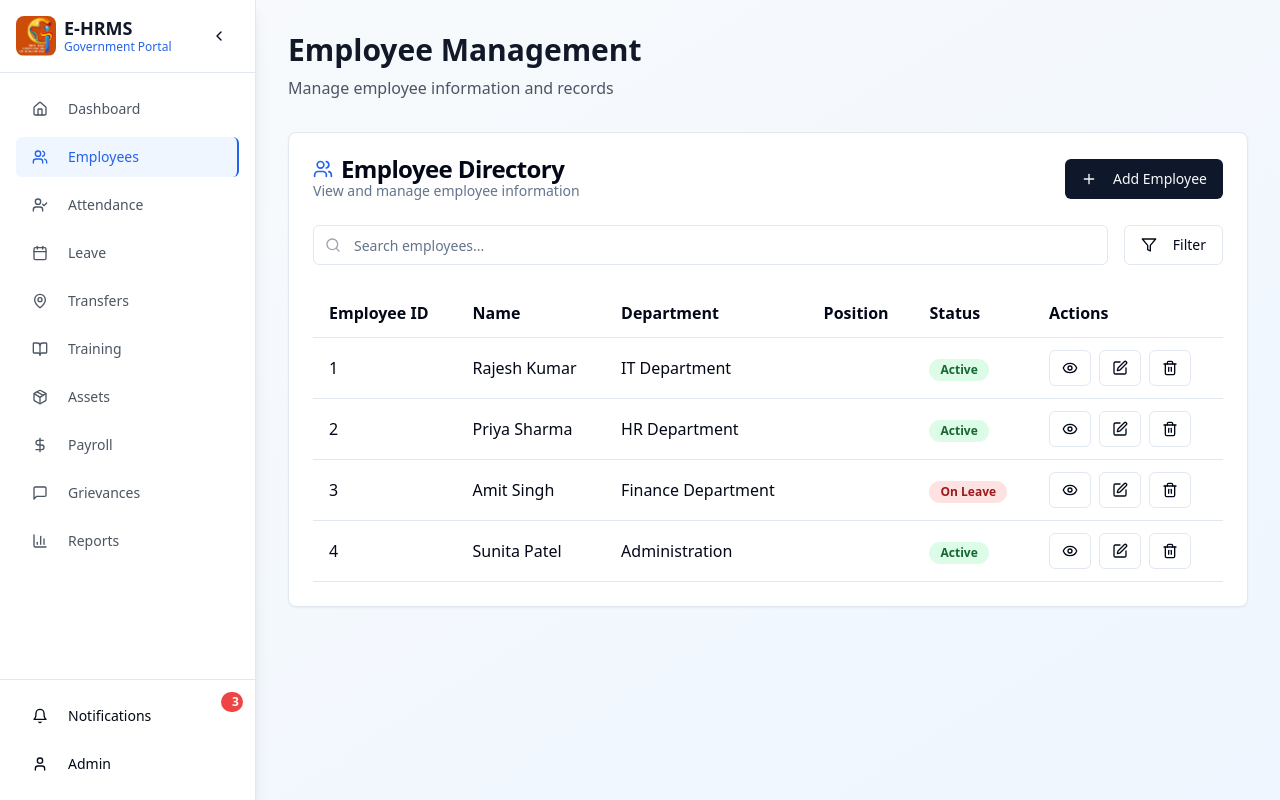
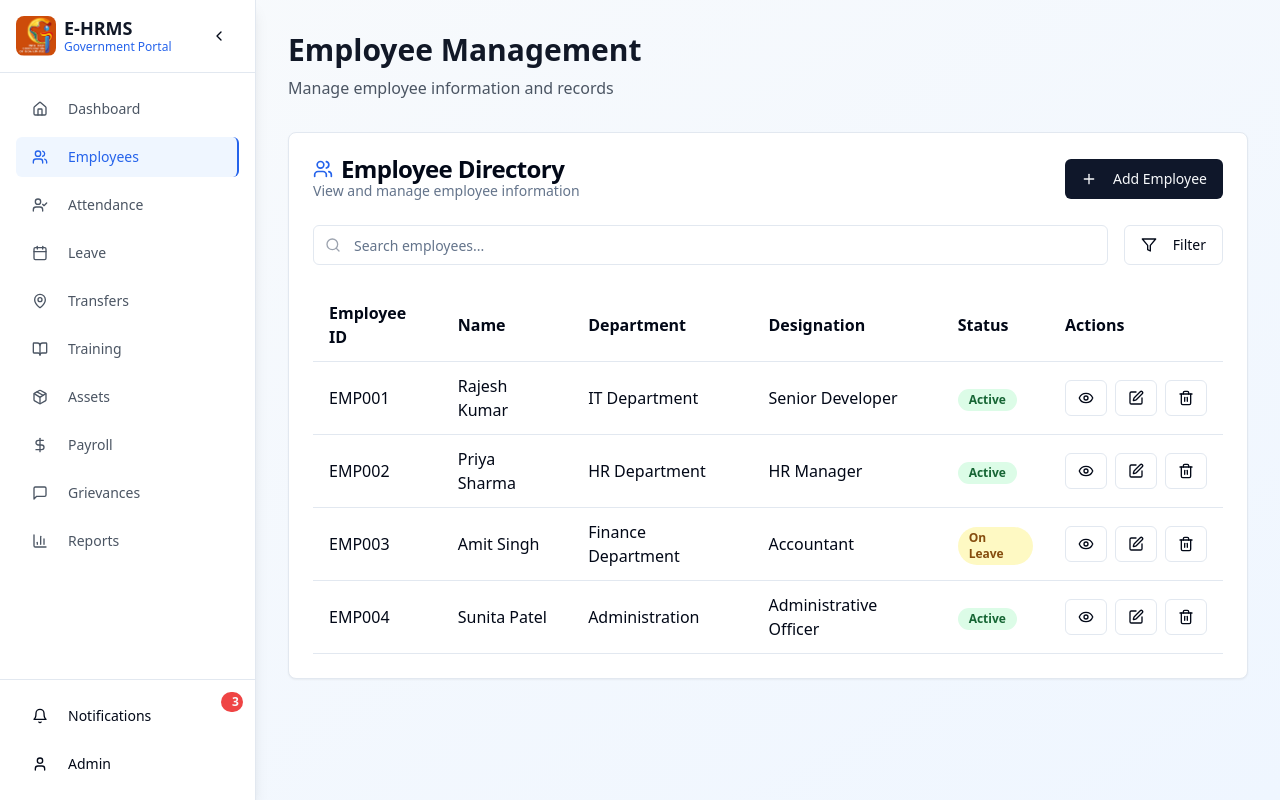
Before and after one commit to TringappsNet/e-hrms-flow-nexus, a React (Vite) app: page /employees in a window 1280 px wide. Built offline with nearby package versions, Linux system fonts and the light colour scheme.

Commit message:
Fix type errors and import issues
Fixes type errors related to missing properties in `Asset` and `Employee` interfaces, and resolves an import error in `PayrollManagement`.

```diff
--- a/src/pages/AssetManagement.tsx
+++ b/src/pages/AssetManagement.tsx
@@ -17,8 +17,8 @@ const AssetManagement = () => {
 
   const filteredAssets = assets.filter(asset =>
     asset.name.toLowerCase().includes(searchTerm.toLowerCase()) ||
-    asset.category.toLowerCase().includes(searchTerm.toLowerCase()) ||
-    asset.assignedTo.toLowerCase().includes(searchTerm.toLowerCase())
+    asset.type.toLowerCase().includes(searchTerm.toLowerCase()) ||
+    (asset.assignedEmployee && asset.assignedEmployee.toLowerCase().includes(searchTerm.toLowerCase()))
   );
 
   const handleAddAsset = (assetData: Omit<Asset, 'id'>) => {
@@ -35,7 +35,7 @@ const AssetManagement = () => {
       'Available': 'bg-green-100 text-green-800',
       'Assigned': 'bg-blue-100 text-blue-800',
       'Under Maintenance': 'bg-yellow-100 text-yellow-800',
-      'Damaged': 'bg-red-100 text-red-800'
+      'Disposed': 'bg-red-100 text-red-800'
     };
     return statusColors[status as keyof typeof statusColors] || 'bg-gray-100 text-gray-800';
   };
@@ -102,7 +102,7 @@ const AssetManagement = () => {
                   <tr className="border-b">
                     <th className="text-left py-3 px-4">Asset ID</th>
                     <th className="text-left py-3 px-4">Name</th>
-                    <th className="text-left py-3 px-4">Category</th>
+                    <th className="text-left py-3 px-4">Type</th>
                     <th className="text-left py-3 px-4">Assigned To</th>
                     <th className="text-left py-3 px-4">Purchase Date</th>
                     <th className="text-left py-3 px-4">Value</th>
@@ -113,10 +113,10 @@ const AssetManagement = () => {
                 <tbody>
                   {filteredAssets.map((asset) => (
                     <tr key={asset.id} className="border-b hover:bg-gray-50">
-                      <td className="py-3 px-4 font-medium">{asset.id}</td>
+                      <td className="py-3 px-4 font-medium">{asset.assetId}</td>
                       <td className="py-3 px-4">{asset.name}</td>
-                      <td className="py-3 px-4">{asset.category}</td>
-                      <td className="py-3 px-4">{asset.assignedTo}</td>
+                      <td className="py-3 px-4">{asset.type}</td>
+                      <td className="py-3 px-4">{asset.assignedEmployee || 'Unassigned'}</td>
                       <td className="py-3 px-4">{new Date(asset.purchaseDate).toLocaleDateString()}</td>
                       <td className="py-3 px-4">₹{asset.value.toLocaleString()}</td>
                       <td className="py-3 px-4">
--- a/src/pages/EmployeeManagement.tsx
+++ b/src/pages/EmployeeManagement.tsx
@@ -20,7 +20,7 @@ const EmployeeManagement = () => {
   const filteredEmployees = employees.filter(employee =>
     employee.name.toLowerCase().includes(searchTerm.toLowerCase()) ||
     employee.department.toLowerCase().includes(searchTerm.toLowerCase()) ||
-    employee.position.toLowerCase().includes(searchTerm.toLowerCase())
+    employee.designation.toLowerCase().includes(searchTerm.toLowerCase())
   );
 
   const handleAddEmployee = (employeeData: Omit<Employee, "id">) => {
@@ -133,7 +133,7 @@ const EmployeeManagement = () => {
                     <th className="text-left py-3 px-4">Employee ID</th>
                     <th className="text-left py-3 px-4">Name</th>
                     <th className="text-left py-3 px-4">Department</th>
-                    <th className="text-left py-3 px-4">Position</th>
+                    <th className="text-left py-3 px-4">Designation</th>
                     <th className="text-left py-3 px-4">Status</th>
                     <th className="text-left py-3 px-4">Actions</th>
                   </tr>
@@ -141,15 +141,17 @@ const EmployeeManagement = () => {
                 <tbody>
                   {filteredEmployees.map((employee) => (
                     <tr key={employee.id} className="border-b hover:bg-gray-50">
-                      <td className="py-3 px-4 font-medium">{employee.id}</td>
+                      <td className="py-3 px-4 font-medium">{employee.employeeId}</td>
                       <td className="py-3 px-4">{employee.name}</td>
                       <td className="py-3 px-4">{employee.department}</td>
-                      <td className="py-3 px-4">{employee.position}</td>
+                      <td className="py-3 px-4">{employee.designation}</td>
                       <td className="py-3 px-4">
                         <Badge
                           className={
                             employee.status === "Active"
                               ? "bg-green-100 text-green-800"
+                              : employee.status === "On Leave"
+                              ? "bg-yellow-100 text-yellow-800"
                               : "bg-red-100 text-red-800"
                           }
                           variant="secondary"
--- a/src/pages/PayrollManagement.tsx
+++ b/src/pages/PayrollManagement.tsx
@@ -1,11 +1,10 @@
-
 import { useState } from "react";
 import { Card, CardContent, CardDescription, CardHeader, CardTitle } from "@/components/ui/card";
 import { Button } from "@/components/ui/button";
 import { Input } from "@/components/ui/input";
 import { Badge } from "@/components/ui/badge";
 import { AppLayout } from "@/components/layout/AppLayout";
-import { DollarSign, Plus, Search, Filter, Eye, Download, Calculator } from "lucide-react";
+import { DollarSign, Plus, Search, Filter, Eye, Download, Calculator, Clock } from "lucide-react";
 
 const PayrollManagement = () => {
   const [searchTerm, setSearchTerm] = useState("");
```
